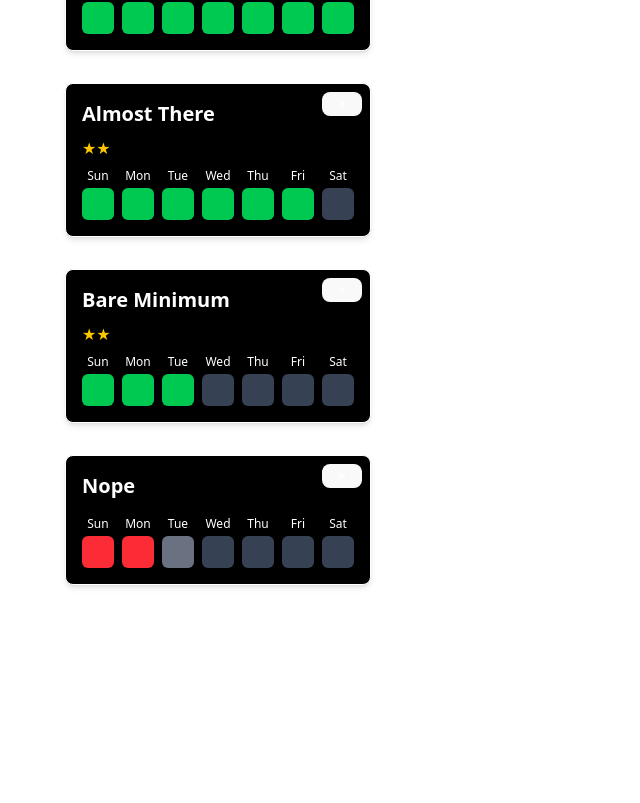
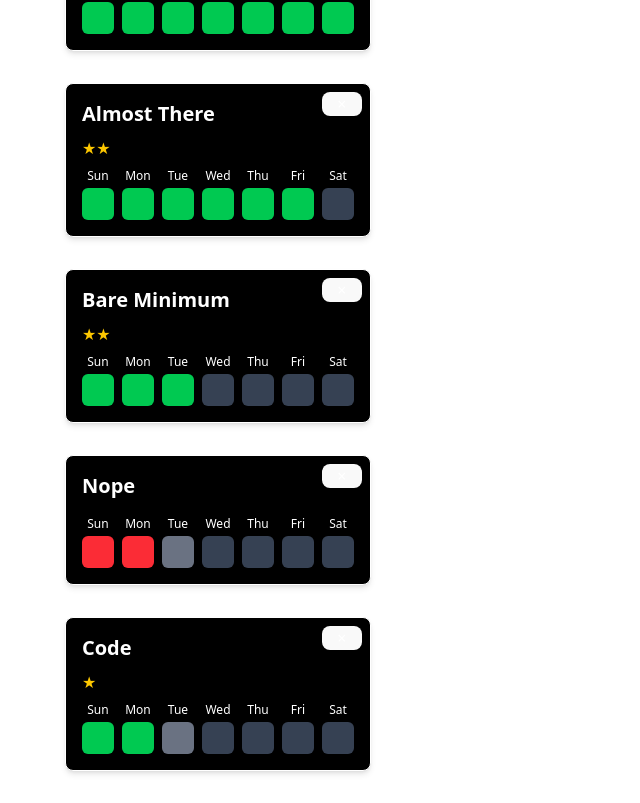
Before and after one commit to MaverickSeneris/habit-tracker, a React (Vite) app: page / in a window 1280 px wide. Shown: the part 293-1096 px from the top of the page, without its empty margins (0-640 px from the left). Before the commit the page ends 910 px from the top, so only its background shows below. Built offline with nearby package versions, Linux system fonts and the light colour scheme.

Commit message:
fix: Fix bug on streak awarding

```diff
--- a/src/App.jsx
+++ b/src/App.jsx
@@ -21,6 +21,10 @@ function App() {
     {
       title: "Nope",
       streak: [false, false, false, false, false, false, false], // 0 stars
+    },
+    {
+      title: "Code",
+      streak: [true, true, false, false, false, false, false], // 0 stars
     },
   ];
 
```
